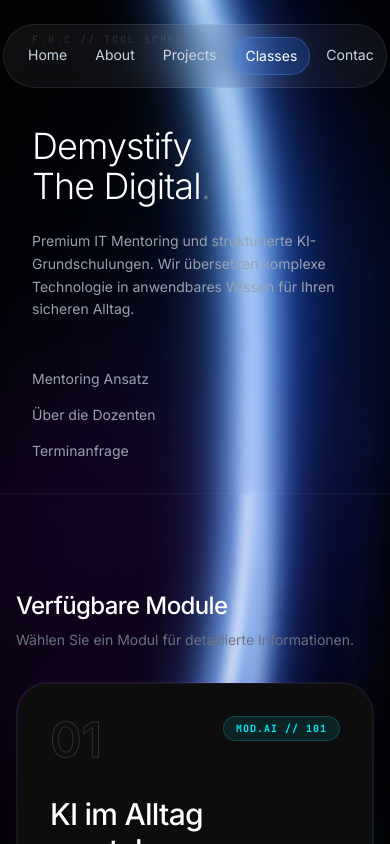
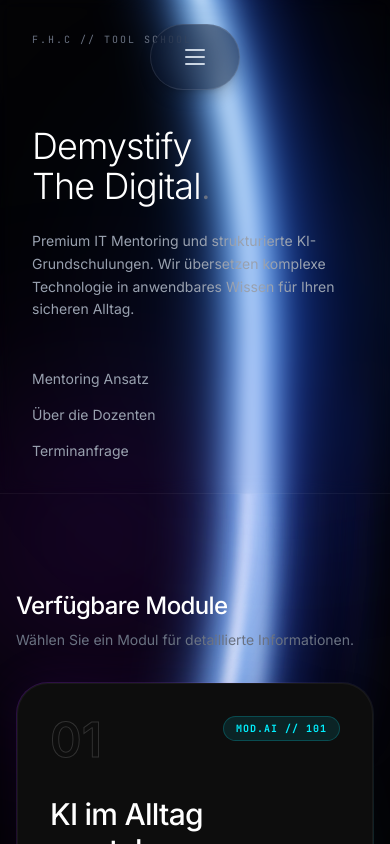
Before and after one commit to Claimbrother/tool-school, a Next.js app: page / in a window 390 px wide. Shown: the top 844 px of the page. Built offline with nearby package versions, Linux system fonts and the light colour scheme.

Commit message:
css fix mit nav und co

```diff
--- a/app/components/HeroSection/AuraDetails/page.tsx
+++ b/app/components/HeroSection/AuraDetails/page.tsx
@@ -4,6 +4,7 @@ export const dynamic = 'force-dynamic';
 
 import React from 'react';
 import { AuraCourse, CurriculumItem } from '@/app/types';
+import Image from 'next/image';
 
 const DetailHeroCard: React.FC<{ course: AuraCourse }> = ({ course }) => (
   <div className="relative rounded-[2rem] p-[1px] group fade-in">
@@ -90,11 +91,17 @@ const InstructorCard: React.FC = () => (
       Lead Instructor
     </div>
     <div className="flex gap-5 items-start">
-      <div className="w-14 h-16 rounded-full bg-gradient-to-b from-[#161616] to-[#050505] border border-white/5 shrink-0 shadow-inner"></div>
+      <div className="w-14 h-16 rounded-full bg-gradient-to-b from-[#161616] to-[#050505] border border-white/5 shrink-0 shadow-inner">
+      <Image src="/PorfolioIMG.jpeg"
+      alt="Instructor Photo"
+      width={56}
+      height={64}
+      className="rounded-full object-cover" />
+      </div>
       <div>
-        <h4 className="text-white text-lg font-medium mb-1">Dr. Julian Richter</h4>
+        <h4 className="text-white text-lg font-medium mb-1">Falilou Holler</h4>
         <div className="font-mono text-[10px] text-gray-500 mb-3 tracking-[0.1em] uppercase">
-          SYS.ADMIN // AI.SPECIALIST
+          WEB.DEV. // AI.SPECIALIST
         </div>
         <p className="text-sm text-gray-400 leading-relaxed">
           Experte für angewandte KI und digitale Didaktik mit 10+ Jahren Erfahrung in der Technologievermittlung.
--- a/app/components/HeroSection/page.tsx
+++ b/app/components/HeroSection/page.tsx
@@ -124,7 +124,7 @@ const OverviewCourseCard: React.FC<{ course: AuraCourse; onSelect: () => void }>
 );
 
 const CourseOverview: React.FC<{ courses: AuraCourse[]; onSelectCourse: (id: string) => void }> = ({ courses, onSelectCourse }) => (
-  <div className="space-y-8 pb-12">
+  <div className="space-y-8 pb-12 md:mx-4 lg:ml-[6vw] lg:mr-[18vw]">
     <div className="fade-in mb-8">
       <h2 className="text-white text-2xl font-medium tracking-tight mb-2">Verfügbare Module</h2>
       <p className="text-gray-500 text-sm">Wählen Sie ein Modul für detaillierte Informationen.</p>
@@ -162,8 +162,8 @@ export default function HeroSection() {
           isDetailView={activeCourse !== undefined}
         />
 
-        <main className="flex-1 px-4 pb-24 pt-24 md:px-8 md:pt-28 lg:px-12 lg:pt-28">
-          <div className="max-w-5xl">
+        <main className="flex-1 min-w-0 px-4 md:px-8 lg:px-12 pb-24 pt-24 md:pt-28">
+          <div className="w-full">
             {!activeCourse ? (
               <CourseOverview
                 courses={courses}
--- a/app/components/Navbar.tsx
+++ b/app/components/Navbar.tsx
@@ -1,6 +1,6 @@
 "use client";
 import { useState, useEffect } from 'react';
-import { motion } from 'framer-motion';
+import { motion, AnimatePresence } from 'framer-motion';
 import Link from 'next/link';
 
 
@@ -8,18 +8,20 @@ import Link from 'next/link';
 
 // 1. Navigation
 const Navbar = () => {
-  const [scrolled, setScrolled] = useState(false);
-  // const [isDark, setIsDark] = useState(true);
   const [activeSection, setActiveSection] = useState('home');
+  const [menuOpen, setMenuOpen] = useState(false);
+  const [hidden, setHidden] = useState(false);
 
   useEffect(() => {
+    let lastY = window.scrollY;
+
     const handleScroll = () => {
-      setScrolled(window.scrollY > 50);
+      const currentY = window.scrollY;
+      setHidden(currentY > lastY && currentY > 80);
+      lastY = currentY;
 
-      // Determine active section based on scroll position
-      const sections = ['home', 'about', 'projects', 'classes', 'contact'];
-      const scrollPosition = window.scrollY + 100; // Offset for navbar height
-
+      const sections = ['home', 'über mich', 'projekte', 'schulungen', 'kontakt'];
+      const scrollPosition = currentY + 100;
       for (const section of sections) {
         const element = document.getElementById(section);
         if (element) {
@@ -33,107 +35,115 @@ const Navbar = () => {
     };
 
     window.addEventListener('scroll', handleScroll);
-    handleScroll(); // Call once to set initial active section
-
     return () => window.removeEventListener('scroll', handleScroll);
   }, []);
   const navLinks = [
     { name: 'Home', href: '/', section: 'home' },               // Hauptseite
-    { name: 'Über mich', href: 'https://smart-mana-it.de/ProfileOverview', section: 'about' },    // Ordner AboutMe
+    { name: 'Über mich', href: '/ProfileOverview', section: 'about' },    // Ordner AboutMe
     { name: 'Projekte', href: 'https://smart-mana-it.de/#projects', section: 'projects' },   // Ordner Projects
-    { name: 'Schulungen', href: '/#classes', section: 'classes' },  // Ordner Classes
+    { name: 'Schulungen', href: 'http://tool-school.smart-mana-it.de', section: 'classes' },  // Ordner Classes
     { name: 'Kontakt', href: '/#contact', section: 'contact' },     // Ordner Contact
   ];
 
 
-return (
+
+  return (
     <motion.nav
       initial={{ y: -100, opacity: 0 }}
-      animate={{ y: 0, opacity: 1 }}
+      animate={{ y: hidden ? '-150%' : '0%', opacity: 1 }}
+      transition={{ duration: 0.35, ease: 'easeInOut' }}
       className="fixed top-6 left-0 right-0 z-[100] flex justify-center px-4"
     >
       <div className={`
-        flex items-center gap-1 md:gap-4 px-3 md:px-6 py-3 rounded-full
+        flex items-center gap-1 md:gap-4 px-6 py-3 rounded-full
         transition-all duration-300 backdrop-blur-xl border border-white/10
-        ${ scrolled ? 'bg-slate-950/80 shadow-lg shadow-black/20' : 'bg-white/5' }
+        ${ !hidden ? 'bg-slate-950/40 shadow-lg shadow-black/20' : 'bg-white/5' }
       `}>
         {navLinks.map((link) => (
           <Link
             key={link.name}
             href={link.href}
-            className={`hidden md:block px-4 py-2 text-sm font-medium transition-colors rounded-full ${
+            className={`hidden md:block px-4 py-2 text-sm font-medium transition-colors rounded-full border ${
               activeSection === link.section
-                ? 'text-white bg-blue-500/20 border border-blue-400/30'
-                : 'text-slate-300 hover:text-white hover:bg-white/10'
+                ? 'text-white bg-blue-500/20 border-blue-400/30'
+                : 'text-slate-300 border-transparent hover:text-white hover:bg-white/10'
             }`}
           >
             {link.name}
           </Link>
         ))}
 
-        {/* Mobile Menu Simplified for demo */}
-        <div className="md:hidden flex gap-1 overflow-x-auto max-w-[calc(100vw-2rem)] scrollbar-none">
-          <a
-            href="#home"
-            className={`px-3 py-2 text-sm transition-colors rounded-full ${
-              activeSection === 'home'
-                ? 'text-white bg-blue-500/20 border border-blue-400/30'
-                : 'text-slate-300 hover:text-white hover:bg-white/10'
-            }`}
+        {/* Burger Button */}
+        <button
+          onClick={() => setMenuOpen(v => !v)}
+          className="md:hidden flex flex-col justify-center items-center w-10 h-10 gap-[5px] rounded-full hover:bg-white/10 transition-colors"
+          aria-label="Menü öffnen"
+        >
+          <motion.span
+            animate={menuOpen ? { rotate: 45, y: 7 } : { rotate: 0, y: 0 }}
+            transition={{ duration: 0.25 }}
+            className="block w-5 h-[2px] bg-slate-300 rounded-full origin-center"
+          />
+          <motion.span
+            animate={menuOpen ? { opacity: 0, scaleX: 0 } : { opacity: 1, scaleX: 1 }}
+            transition={{ duration: 0.2 }}
+            className="block w-5 h-[2px] bg-slate-300 rounded-full"
+          />
+          <motion.span
+            animate={menuOpen ? { rotate: -45, y: -7 } : { rotate: 0, y: 0 }}
+            transition={{ duration: 0.25 }}
+            className="block w-5 h-[2px] bg-slate-300 rounded-full origin-center"
+          />
+        </button>
+      </div>
+
+      {/* Mobile Fullscreen Overlay */}
+      <AnimatePresence>
+        {menuOpen && (
+          <motion.div
+            initial={{ opacity: 0, backdropFilter: 'blur(0px)' }}
+            animate={{ opacity: 1, backdropFilter: 'blur(24px)' }}
+            exit={{ opacity: 0, backdropFilter: 'blur(0px)' }}
+            transition={{ duration: 0.3 }}
+            className="fixed inset-0 z-[90] md:hidden bg-slate-950/80 flex flex-col items-center justify-center"
+            onClick={() => setMenuOpen(false)}
           >
-            Home
-          </a>
-          <a
-            href="https://smart-mana-it.de/#about"
-            className={`px-3 py-2 text-sm transition-colors rounded-full ${
-              activeSection === 'about'
-                ? 'text-white bg-blue-500/20 border border-blue-400/30'
-                : 'text-slate-300 hover:text-white hover:bg-white/10'
-            }`}
-          >
-            About
-          </a>
-          <a
-            href="https://smart-mana-it.de/#projects"
-            className={`px-3 py-2 text-sm transition-colors rounded-full ${
-              activeSection === 'projects'
-                ? 'text-white bg-blue-500/20 border border-blue-400/30'
-                : 'text-slate-300 hover:text-white hover:bg-white/10'
-            }`}
-          >
-            Projects
-          </a>
-          <a
-            href="#classes"
-            className={`px-3 py-2 text-sm transition-colors rounded-full ${
-              activeSection === 'classes'
-                ? 'text-white bg-blue-500/20 border border-blue-400/30'
-                : 'text-slate-300 hover:text-white hover:bg-white/10'
-            }`}
-          >
-            Classes
-          </a>
-          <a
-            href="#contact"
-            className={`px-3 py-2 text-sm transition-colors rounded-full ${
-              activeSection === 'contact'
-                ? 'text-white bg-blue-500/20 border border-blue-400/30'
-                : 'text-slate-300 hover:text-white hover:bg-white/10'
-            }`}
-          >
-            Contact
-          </a>
-        </div>
+            <nav className="flex flex-col items-center gap-6" onClick={e => e.stopPropagation()}>
+              {navLinks.map((link, i) => (
+                <motion.div
+                  key={link.name}
+                  initial={{ opacity: 0, y: 24 }}
+                  animate={{ opacity: 1, y: 0 }}
+                  exit={{ opacity: 0, y: 16 }}
+                  transition={{ duration: 0.3, delay: i * 0.06 }}
+                >
+                  <Link
+                    href={link.href}
+                    onClick={() => setMenuOpen(false)}
+                    className={`block text-3xl font-bold tracking-tight transition-colors ${
+                      activeSection === link.section
+                        ? 'text-blue-400'
+                        : 'text-slate-200 hover:text-white'
+                    }`}
+                  >
+                    {link.name}
+                  </Link>
+                </motion.div>
+              ))}
+            </nav>
 
-        {/* <div className="w-px h-6 bg-white/20 mx-2 hidden md:block"></div> */}
-
-        {/* <button
-          onClick={() => setIsDark(!isDark)}
-          className="p-2 rounded-full hover:bg-white/10 text-slate-300 hover:text-white transition-colors"
-        >
-          {isDark ? <Moon size={18} /> : <Sun size={18} />}
-        </button> */}
-      </div>
+            {/* Dekorativer Untertitel */}
+            <motion.p
+              initial={{ opacity: 0 }}
+              animate={{ opacity: 1 }}
+              transition={{ delay: 0.4 }}
+              className="absolute bottom-12 text-[0.65rem] text-slate-500 uppercase tracking-widest font-mono"
+            >
+              Full-Stack · KI · Beratung
+            </motion.p>
+          </motion.div>
+        )}
+      </AnimatePresence>
     </motion.nav>
   );
 };
```
Also changed, not shown: app/components/TrainingCycle/page.tsx (+7 -7 lines), public/PorfolioIMG.jpeg (added), public/PortfolioBussinesIMG.jpeg (added).
